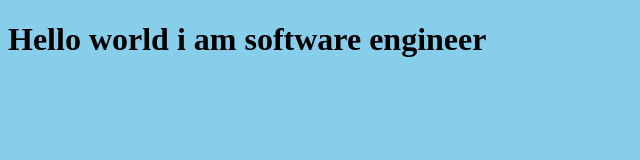
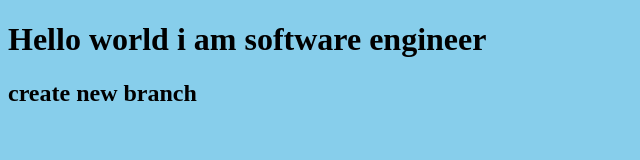
Before and after one commit to Amarkant12/project1, a plain HTML site: page index.html in a window 1280 px wide. Shown: the whole page, without its empty margins (0-640 px from the left). Drawn offline with Linux system fonts and the light colour scheme.

Commit message:
first commit

```diff
--- a/index.html
+++ b/index.html
@@ -9,5 +9,6 @@
 <link rel="stylesheet" href="style.css">
 <body>
     <h1>Hello world i am software engineer</h1>
+    <h2>create new branch</h2>
 </body>
 </html>
```
